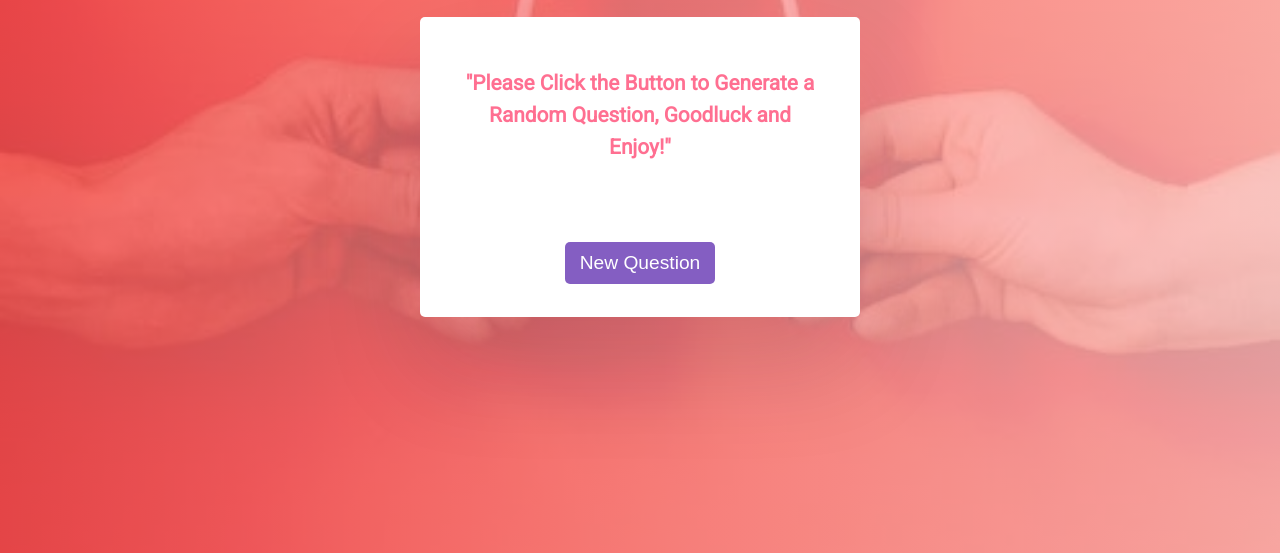
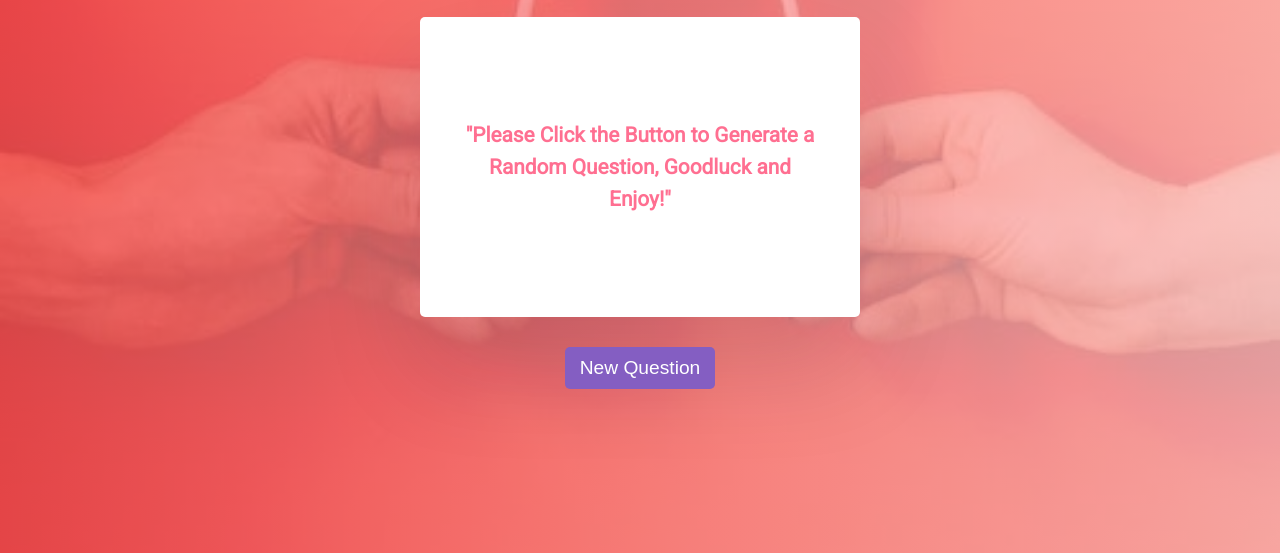
Before and after one commit to nicksXcode/CoupleQuestionGen, a plain HTML site: page index.html in a window 1280 px wide. Shown: the part 247-800 px from the top of the page. Drawn offline with Linux system fonts and the light colour scheme.

Commit message:
Fixed Button Design

```diff
--- a/css/app.css
+++ b/css/app.css
@@ -47,6 +47,9 @@ body {
 	padding: 50px 40px;
 	box-shadow: rgba(17, 12, 46, 0.15) 0px 48px 100px 0px;
 	margin: auto;
+	display: flex;
+	justify-content: center;
+	align-items: center;
 }
 
 .main-content .text-area {
@@ -67,7 +70,7 @@ body {
 	text-transform: capitalize;
 	margin-top: 20px;
 	font-weight: bold;
-	visibility: hidden;
+	display: none;
 }
 
 .button-area button{
--- a/index.html
+++ b/index.html
@@ -21,11 +21,11 @@
 					"Please Click the Button to Generate a Random Question, Goodluck and Enjoy!"
 				</span>
 				<div class="person"> Abraham Lincoln</div>
+			</div>
+		</div>
 
-				<div class="button-area">
-					<button id="new-quote">New Question</button>
-				</div>
-			</div>
+		<div class="button-area">
+			<button id="new-quote">New Question</button>
 		</div>
 	</div>
 
```
